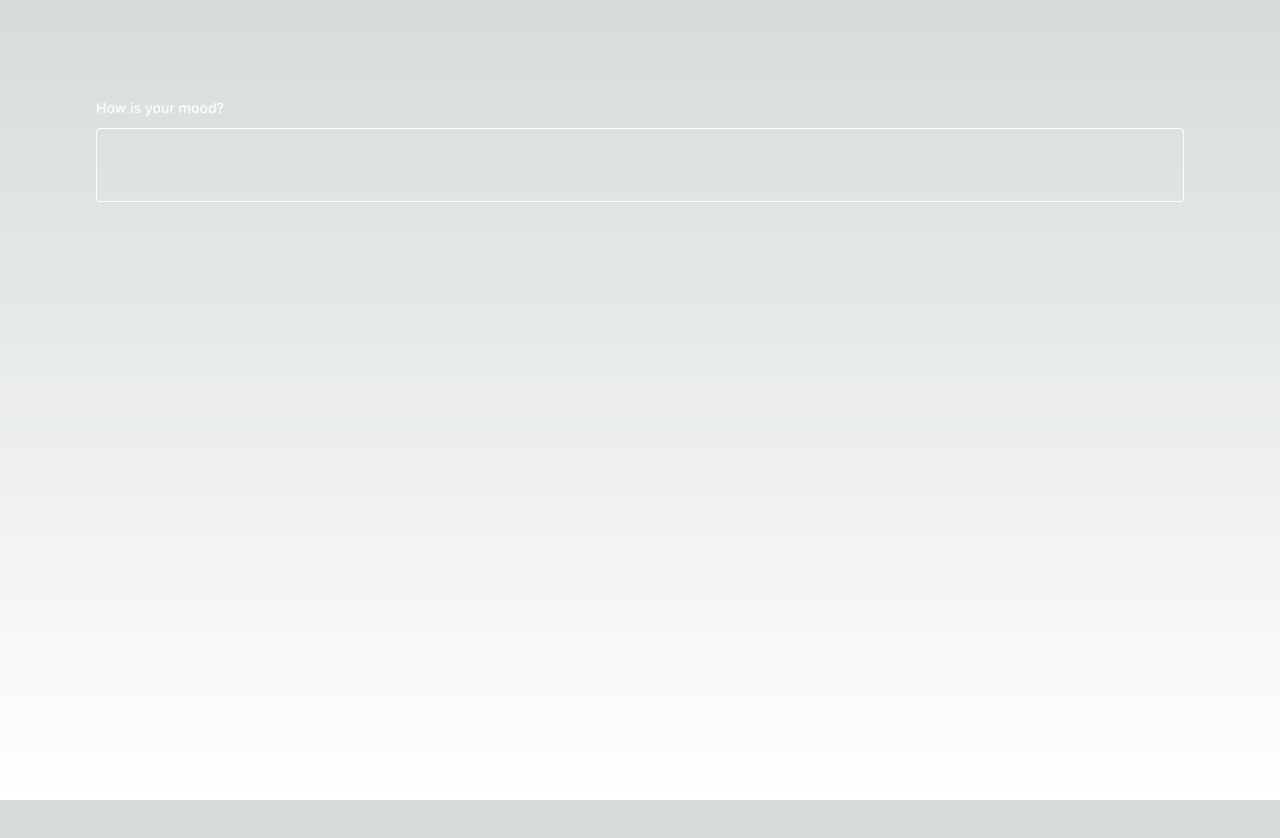
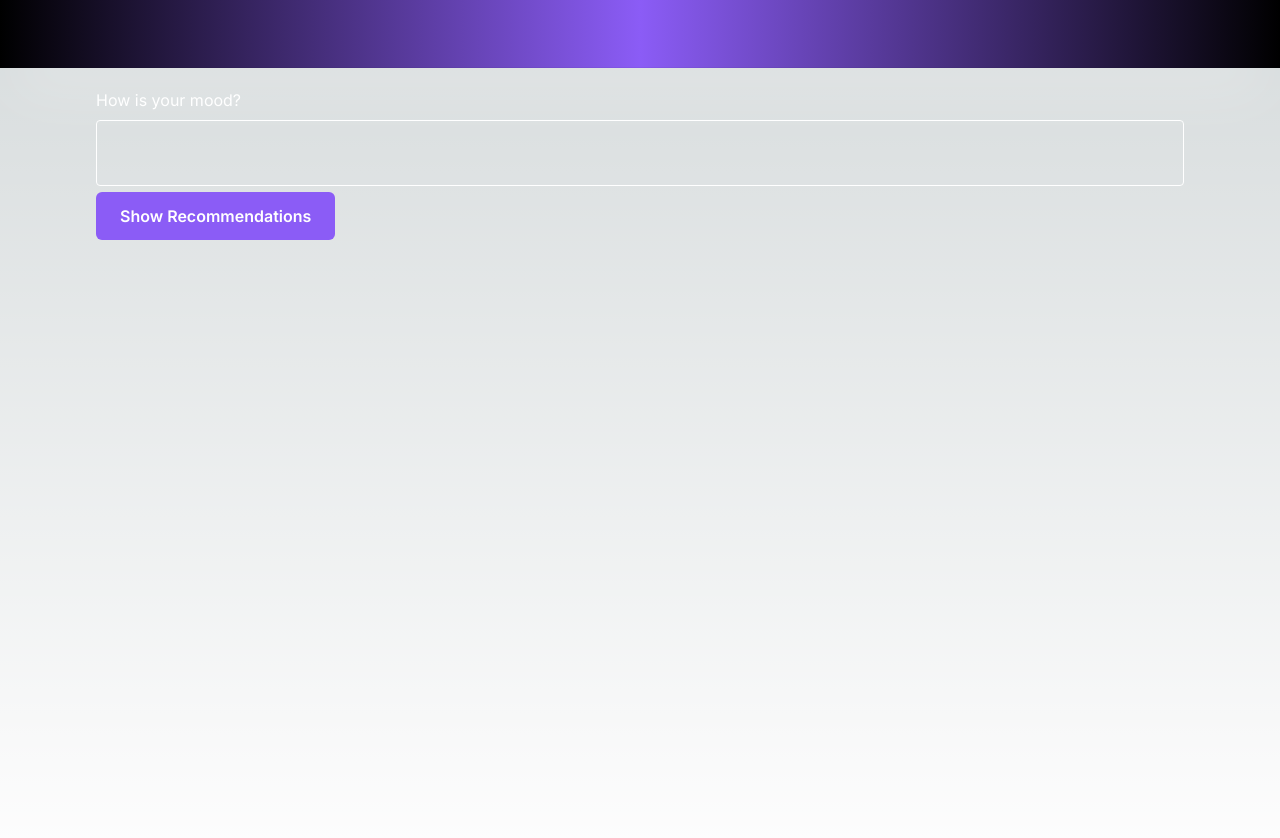
Before and after one commit to colesmith54/attitune, a Next.js app in the folder web/: page / in a window 1280 px wide. Shown: the top 838 px of the page. Before the commit the page ends 800 px from the top, so only its background shows below. Built offline with nearby package versions, Linux system fonts and the light colour scheme.

Commit message:
web button

```diff
--- a/web/postcss.config.js
+++ b/web/postcss.config.js
@@ -1,3 +1,6 @@
 module.exports = {
-  plugins: ['tailwindcss', 'postcss-preset-env'],
+  plugins: {
+    tailwindcss: {},
+    autoprefixer: {},
+  },
 }
--- a/web/src/app/page.js
+++ b/web/src/app/page.js
@@ -1,10 +1,15 @@
 //import Image from 'next/image'
+import Header from "@/components/Header"
 import SearchBox from "@/components/SearchBox"
 
 export default function Home() {
   return (
-    <main className="flex min-h-screen flex-col justify-between p-24">
+    <>
+     <Header />
+     <main className="flex min-h-screen flex-col justify-between mt-5 px-24">
+
       <SearchBox />
     </main>
+    </>
   )
 }
--- a/web/src/app/styles/components/searchbox.module.scss
+++ b/web/src/app/styles/components/searchbox.module.scss
@@ -5,4 +5,6 @@
     border: 1px solid white;
     width: 100%;
     outline: none;
+    padding: 5px;
+    font-size: large;
 }
--- /dev/null
+++ b/web/src/components/Header.js
@@ -0,0 +1,10 @@
+export default function Header(){
+    return(
+        <header>
+            <div className="relative flex items-center py-[2.125rem] shadow-[0_35px_60px_-15px_rgba(255,255,255,0.3)] bg-gradient-to-r from-black via-violet-500 to-black">
+                <div className="absolute inset-x-0 bottom-0 h-px bg-slate-900/5"></div>
+
+            </div>
+        </header>
+    )
+}
--- a/web/src/components/SearchBox.js
+++ b/web/src/components/SearchBox.js
@@ -18,10 +18,13 @@ const SearchBox = (props) => {
 
     return(
         <div>
-            <label htmlFor="search" className="block text-sm font-medium leading-6 text-white">How is your mood?</label>
+            <label htmlFor="search" className="block text-large font-large leading-6 text-white">How is your mood?</label>
             <div className="mt-2">
-              <textarea id="search" name="search" rows="3" className={`${styles.searchBox} border-white focus:border-[#7c3aed] rounded`}></textarea>
+              <textarea id="search" name="search" rows="2" className={`${styles.searchBox} border-white focus:border-[#7c3aed] rounded`}></textarea>
             </div>
+            <button type="button" className="bg-violet-500 hover:bg-indigo-400 text-white font-semibold px-6 py-3 rounded-md">
+                Show Recommendations
+            </button>
         </div>
     )
 }
```
